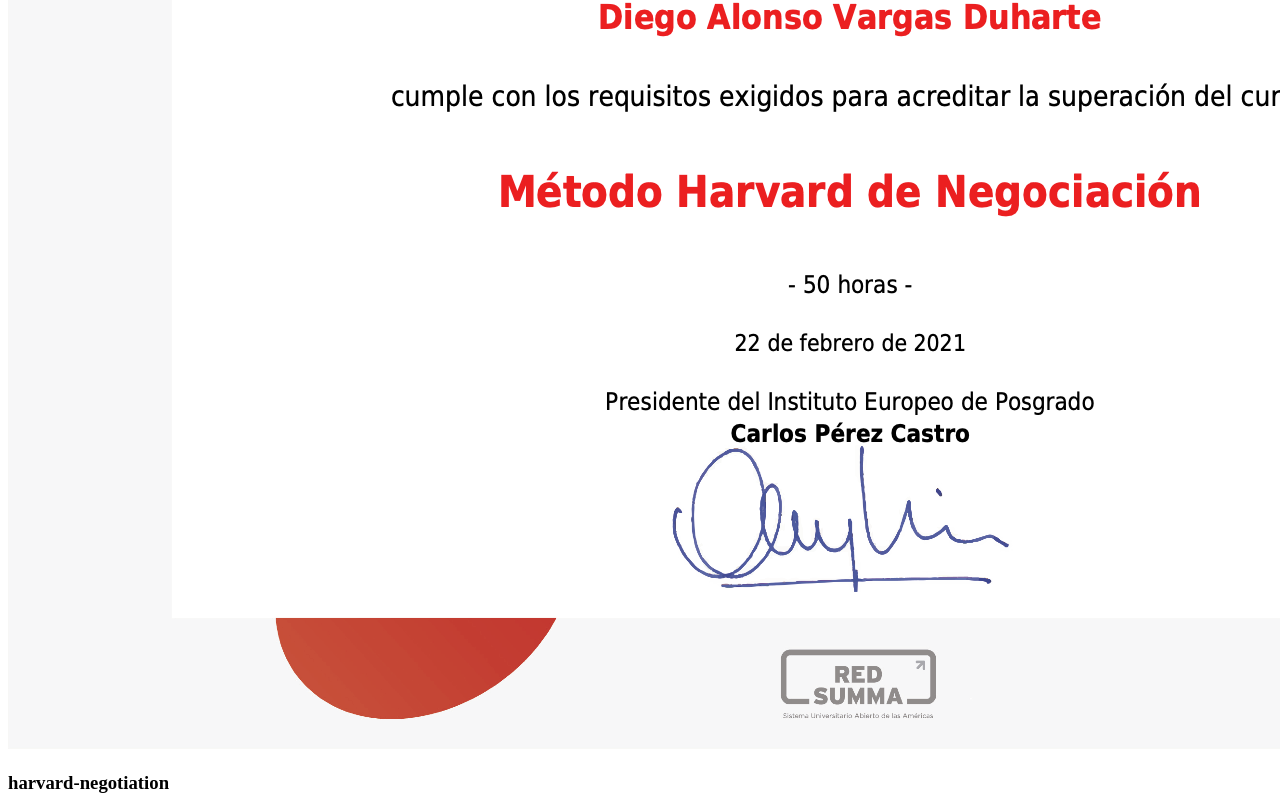
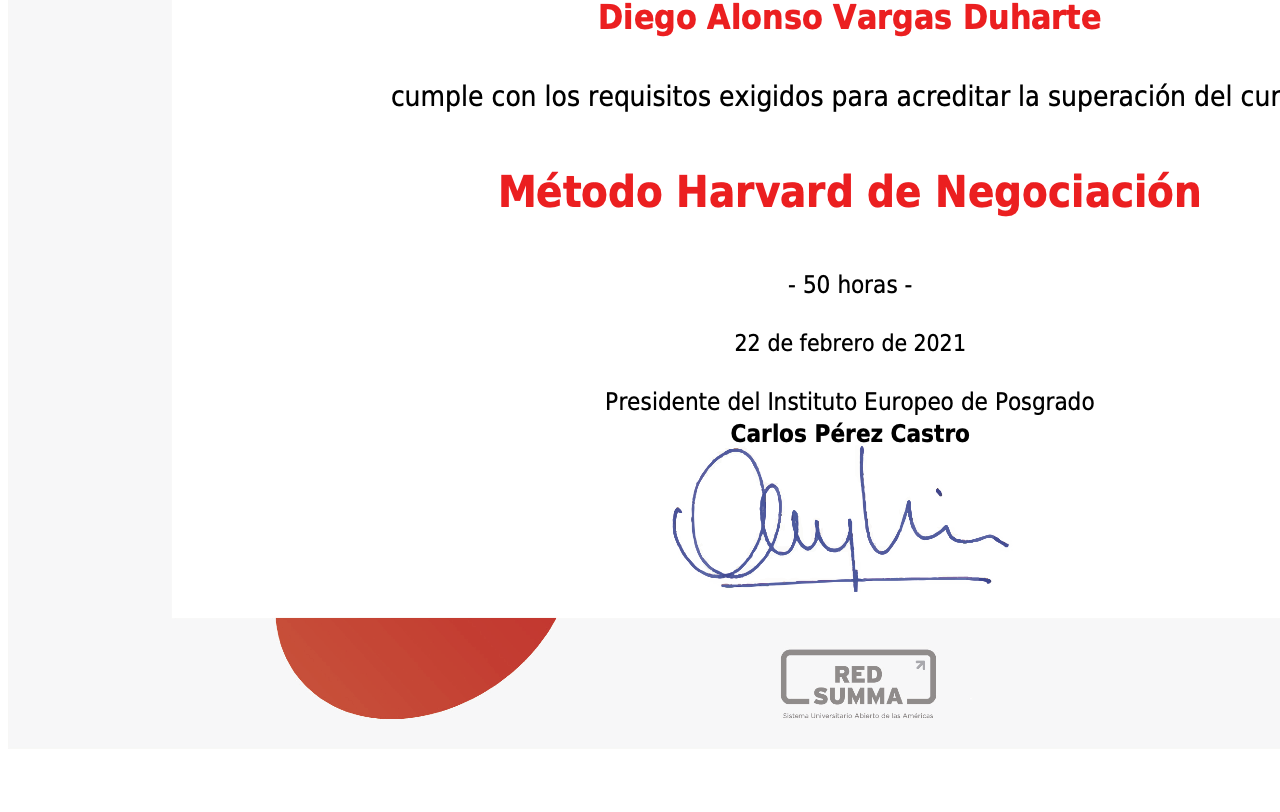
Before and after one commit to diegoavd/harvard-negotiation-certification, a plain HTML site: page index.html in a window 1280 px wide. Shown: the part 449-1261 px from the top of the page. After the commit the page ends 1210 px from the top, so only its background shows below. Drawn offline with Linux system fonts and the light colour scheme.

Commit message:
Update index.html

```diff
--- a/index.html
+++ b/index.html
@@ -6,6 +6,5 @@
   </head>
   <body>
     <img src="images/harvard-negotiation.png" alt="Harvard Negotiation Certificate - IEP" value="Harvard Negotiation Certificate - IEP">
-    <h3>harvard-negotiation</h3>
   </body>
 </html>
```
